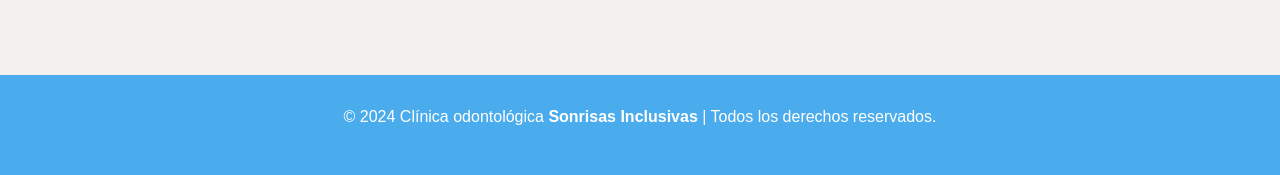
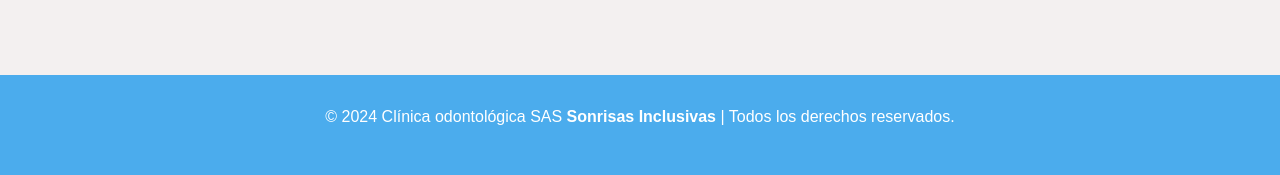
Before and after one commit to nicolascorderodev/proyecto-sonrisas-inclusivas, a Python web app: template templates/index.html in a window 1280 px wide. Shown: the part 1932-2107 px from the top of the page. Run offline with Jinja, Linux system fonts and the light colour scheme; the template is opened without the code that fills it, so the values that code supplies are empty.

Commit message:
Add SAS en footer

```diff
--- a/templates/index.html
+++ b/templates/index.html
@@ -58,7 +58,7 @@
 
     </div>
     <div class="pie-de-pagina">
-        <p>© 2024 Clínica odontológica <span class="palabras-importantes">Sonrisas Inclusivas</span> | Todos los derechos reservados.</p>
+        <p>© 2024 Clínica odontológica SAS <span class="palabras-importantes">Sonrisas Inclusivas</span> | Todos los derechos reservados.</p>
     </div>
 
 
```
